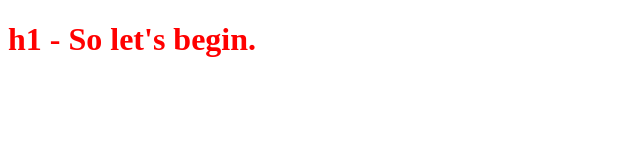
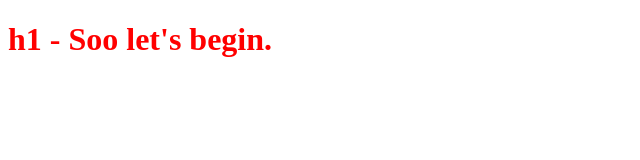
Before and after one commit to Lfarris/Project-3-Weather-Journal-App, a plain HTML site: page index.html in a window 1280 px wide. Shown: the whole page, without its empty margins (0-640 px from the left). Drawn offline with Linux system fonts and the light colour scheme.

Commit message:
Add files via upload
This is my Tuesday work

```diff
--- a/index.html
+++ b/index.html
@@ -19,7 +19,7 @@
 </head>
 
 <body>
-    <h1>h1 - So let's begin.</h1>
+    <h1>h1 - Soo let's begin.</h1>
 </body>
 
 </html>
```
